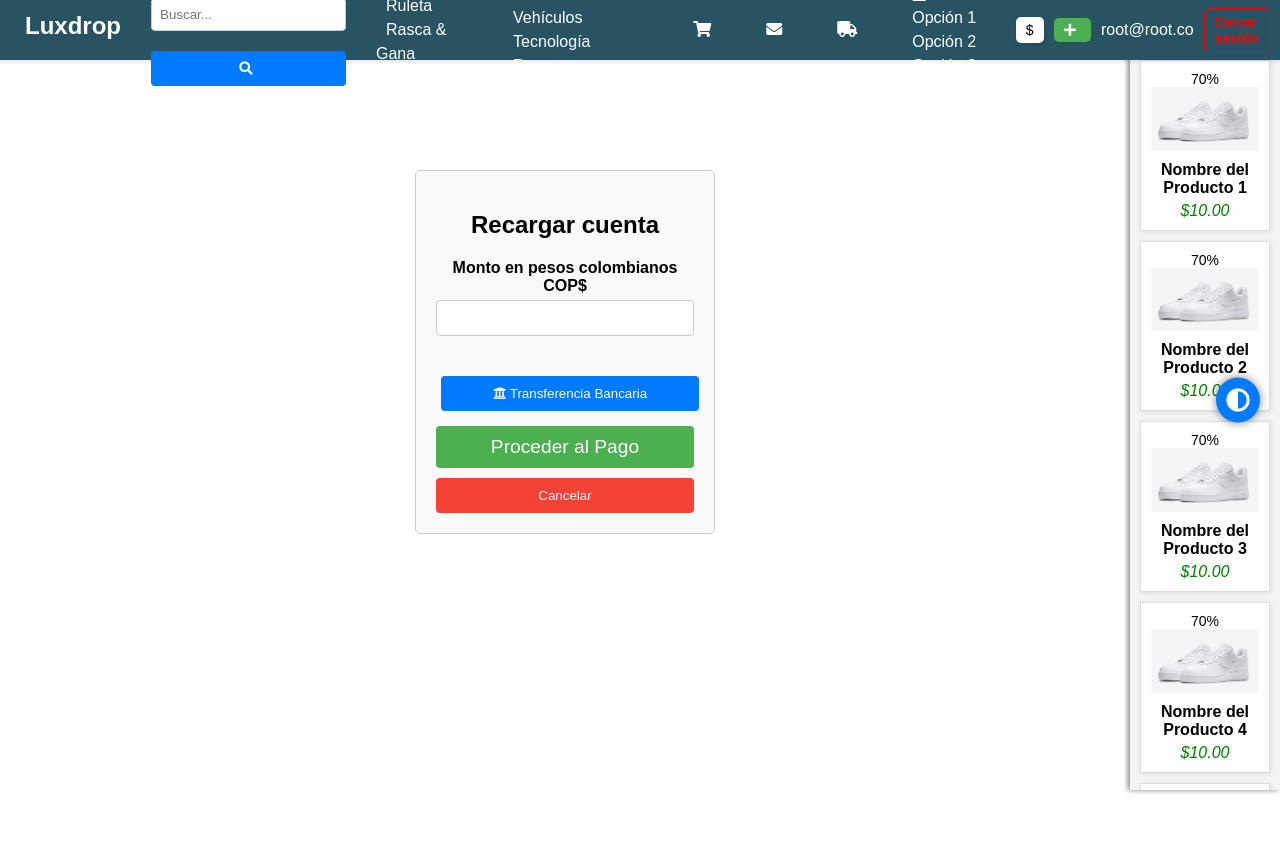
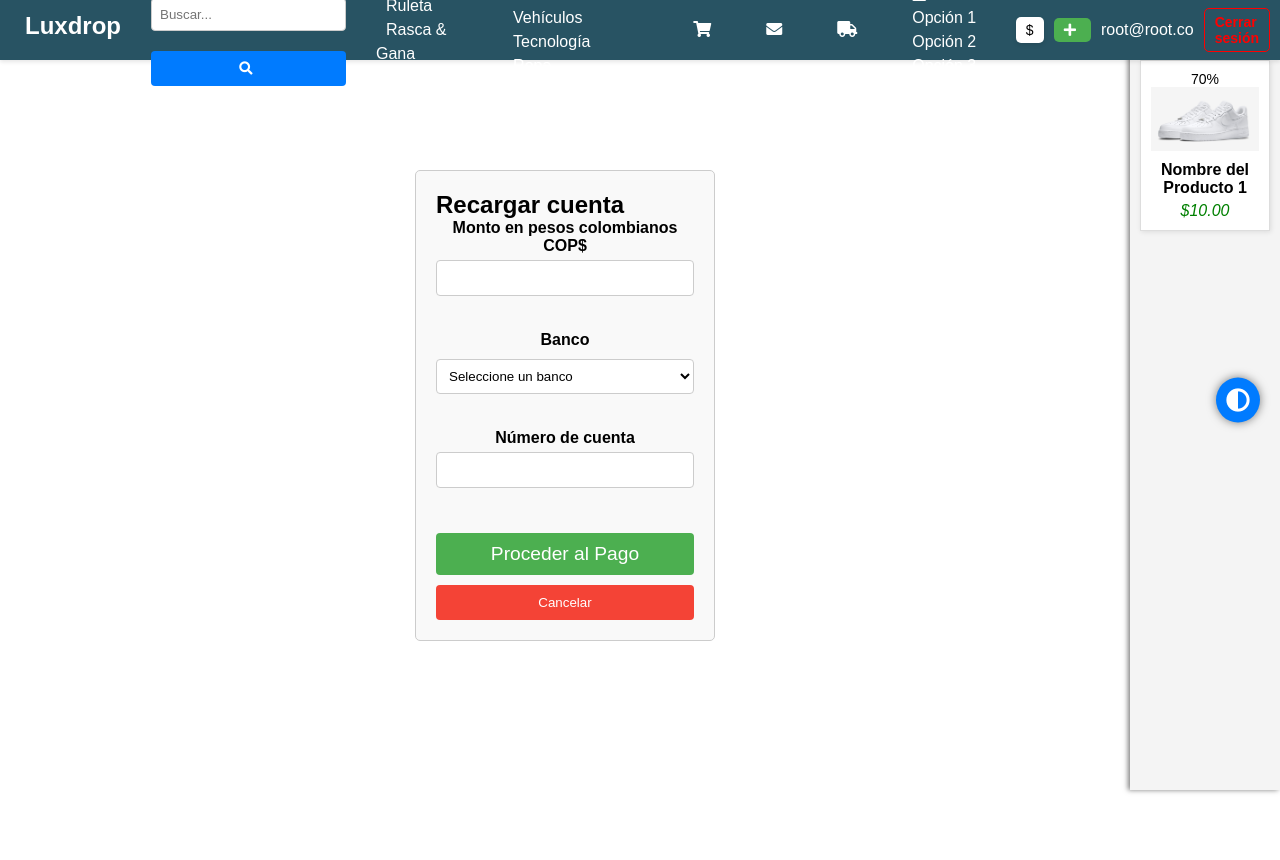
Before and after one commit to Daniel-Arboleda/Online-Store, a Django app: page /bank_form/ in a window 1280 px wide. Run offline with Django 5.2, Linux system fonts and the light colour scheme; a user stored in the database is signed in.

Commit message:
FRONTEND se implementan la homologación de los campos para que los formularios bank_form.html y transfer_form.html se puedan comunicar ---- BACKEND se crea la lógica en el views.py en las definiciones de los formularios para que se autocompleten los campos referenciados

```diff
--- a/Airdrop/Lucky/models.py
+++ b/Airdrop/Lucky/models.py
@@ -67,12 +67,6 @@ class CustomUser(AbstractBaseUser, PermissionsMixin):
 
     def __str__(self):
         return self.email
-
-
-
-
-
-
 
 
 
--- a/Airdrop/Lucky/views.py
+++ b/Airdrop/Lucky/views.py
@@ -5,6 +5,7 @@ from django.contrib.auth import login, authenticate
 from django.contrib import messages
 from django.http import JsonResponse, HttpResponse
 from django.urls import reverse
+from django.utils.dateformat import DateFormat
 from datetime import date
 from .forms import CreateAccountForm, ProductForm, UserInfoForm, CustomAuthenticationForm, CreateAdminForm, CreateManagerForm, DiscountCodeForm, ValidateCodeForm, TransferFundsForm
 from .models import Product, UserInfo, CustomUser, DiscountCode, Wallet, Transfer
@@ -370,25 +371,29 @@ def wallet(request):
         # Obtener el objeto Wallet del usuario actual basado en su email
         user_email = request.user.email
         user_wallet = Wallet.objects.get(user_email=user_email)
+        wallet = Wallet.objects.get(user=user)
         # Obtener el saldo actual
         saldo_actual = user_wallet.amount
     except Wallet.DoesNotExist:
         saldo_actual = 0  # Manejar caso donde no existe Wallet para el usuario
+        wallet = None
 
     context = {
+        'user': user,
+        'wallet': wallet,
         'saldo_actual': saldo_actual,
     }
     return render(request, 'wallet.html', context)
 
 
-def wallet_view(request):
-    user = request.user
-    wallet = user.wallet  # Accede a la billetera asociada al usuario actual
-    context = {
-        'user': user,
-        'wallet': wallet,
-    }
-    return render(request, 'wallet.html', context)
+# def wallet_view(request):
+#     user = request.user
+#     wallet = user.wallet  # Accede a la billetera asociada al usuario actual
+#     context = {
+#         'user': user,
+#         'wallet': wallet,
+#     }
+#     return render(request, 'wallet.html', context)
 
 
 
@@ -469,26 +474,55 @@ def charge(request):
     return render(request, 'payments/charge_form.html')
 
 
+
+@login_required
+def paypal_form(request):
+    return render(request, 'paypal_form.html')
+
+@login_required
+def credit_form(request):
+    return render(request, 'credit_form.html')
+
+
+
+
+
+@login_required
+def bank_form(request):
+    if request.method == 'POST':
+        amount = request.POST.get('amount')
+        bank = request.POST.get('bank')
+        return HttpResponseRedirect(reverse('transfer_form') + f'?amount={amount}&bank={bank}')
+    return render(request, 'bank_form.html')
+
+
+@login_required
+def local_form(request):
+    return render(request, 'local_form.html')
+
 @login_required
 def transfer(request):
     return render(request, 'transfer.html')
 
 @login_required
 def transfer_form(request):
+    bank = request.GET.get('bank', 'Nequi')
+    amount = request.GET.get('amount', '50.000')
     context = {
         'empresa_nombre': 'LuckyCart S.A.',
         'nit': '900123456-7',
-        'fecha_actual': date.today().isoformat(),  # Formato AAAA-MM-DD
+        'fecha_actual': DateFormat(date.today()).format('Y-m-d'),
         'estado': 'Completado',
         'referencia_de_pedido': '199dan-01arbo-06tan-2024med-05col',
         'referencia_de_transacion': '19920106',
         'numero_de_transaccion_CUS': '6060928',
-        'banco': 'nequi',
-        'valor': '50.000',
-        'moneda': 'cop',
+        'banco': bank,
+        'valor': amount,
         'IP_de_origen': '128.255.255.24'
     }
     return render(request, 'transfer_form.html', context)
+
+
 
 
 # @login_required
@@ -526,22 +560,3 @@ def transfer_funds(request):
         form = TransferFundsForm()
 
     return render(request, 'transfer_funds.html', {'form': form, 'saldo': user_wallet.amount})
-
-
-
-
-@login_required
-def paypal_form(request):
-    return render(request, 'paypal_form.html')
-
-@login_required
-def credit_form(request):
-    return render(request, 'credit_form.html')
-
-@login_required
-def bank_form(request):
-    return render(request, 'bank_form.html')
-
-@login_required
-def local_form(request):
-    return render(request, 'local_form.html')
--- a/Airdrop/templates/bank_form.html
+++ b/Airdrop/templates/bank_form.html
@@ -4,105 +4,70 @@
 <head>
     <meta charset="UTF-8">
     <meta name="viewport" content="width=device-width, initial-scale=1.0">
-    <link rel="shorcut icon" href="{% static 'img/Logo-LuckyCart.png' %}">
-    <!-- Enlace a la librería de iconos Font Awesome -->
+    <link rel="shortcut icon" href="{% static 'img/Logo-LuckyCart.png' %}">
     <link rel="stylesheet" href="https://cdnjs.cloudflare.com/ajax/libs/font-awesome/5.15.4/css/all.min.css">
-    <!-- Enlace al archivo CSS externo -->
     <link rel="stylesheet" href="{% static 'css/style.css' %}">
     <title>Bank Form</title>
-    <!-- Define la variable JavaScript loginURL con la URL de la vista de inicio de sesión -->
     <script>
         const loginURL = "{% url 'login_form' %}";
         const openURL = "{% url 'open_account' %}";
     </script>
-
 </head>
-
 <body>
-
-    <div class="page-wrapper"> <!-- Envuelve sidebar y contenido principal -->
-        <div class="main-content"> <!-- Nuevo contenedor para todo el contenido que no es sidebar -->
-            <!-- Header con menú basado en iconos -->
+    <div class="page-wrapper">
+        <div class="main-content">
             {% include 'header.html' %}
-            <!-- Sección para el formulario de transferencias o recargas de saldo a su cuento, monedero o billetera de los prodructos del carrito -->
             <div class="payment-container">
-                <h2 class="payment-tittle">Recargar cuenta</h2>
-                <form action="procesar_pago.php" method="POST" id="paymentForm">
-                    <div class="accordion">
+                <h2 class="payment-title">Recargar cuenta</h2>
+                <form action="{% url 'transfer_form' %}" method="GET" id="paymentForm">
+                    {% csrf_token %}
                     <div class="form-group">
                         <label for="amount">Monto en pesos colombianos COP$</label>
                         <input type="number" id="amount" name="amount" required>
                     </div>
-                        <div class="accordion-item">
-                            <button type="button" class="accordion-toggle" onclick="toggleAccordion('bankTransferDetails')">
-                                <i class="fas fa-university"></i> Transferencia Bancaria
-                            </button>
-                            <div class="accordion-content" id="bankTransferDetails">
-                                <!-- Campos específicos de transferencia bancaria -->
-                                <input type="text" placeholder="Nombre del banco" name="bankName">
-                                <input type="text" placeholder="Número de cuenta" name="accountNumber">
+                    <div class="form-group">
+                        <label for="bank">Banco</label>
+                        <select id="bank" name="bank" required>
+                            <option value="" disabled selected>Seleccione un banco</option>
+                            <option value="bancolombia">Bancolombia</option>
+                            <option value="davivienda">Davivienda</option>
+                            <option value="bbva">BBVA</option>
+                            <option value="nequi">Nequi</option>
+                            <option value="banco_de_bogota">Banco de Bogotá</option>
+                            <option value="banco_de_occidente">Banco de Occidente</option>
+                            <option value="banco_popular">Banco Popular</option>
+                            <option value="banco_av_villas">Banco AV Villas</option>
+                            <option value="banco_agrario">Banco Agrario</option>
+                            <option value="gnb_sudameris">GNB Sudameris</option>
+                            <option value="itau">Itaú</option>
+                            <option value="scotiabank">Scotiabank</option>
+                            <option value="citibank">Citibank</option>
+                            <option value="daviplata">DaviPlata</option>
+                        </select>
                     </div>
+                    <div class="form-group">
+                        <label for="accountNumber">Número de cuenta</label>
+                        <input type="text" id="accountNumber" name="accountNumber" required>
                     </div>
+                    <button type="submit" id="openModal" class="checkout-btn">Proceder al Pago</button>
+                    <button type="button" class="cancel-btn" onclick="cancelTransaction()">Cancelar</button>
+                </form>
             </div>
-                </form>
-                <!-- Botón para proceder con el pago a través de Paypal-->
-                <button id="openModal" class="checkout-btn">Proceder al Pago</button>
-                <!-- Botón Cancelar para limpiar el formulario o abortar la operación -->
-                <button type="button" class="cancel-btn" onclick="cancelTransaction()">Cancelar</button>
-                <!-- Ventana Modal para la confirmación de redirección a la pasarela de pago -->
-                <div id="myModal" class="modal-transfer">
-                    <!-- Contenido del modal -->
-                    <div class="modal-content-transfer">
-                        <span class="close-transfer">&times;</span>
-                        <i class="fa fa-exclamation-circle-transfer" aria-hidden="true"></i>
-                        <p>¿Está seguro de que desea realizar esta transacción?</p>
-                        <button id="confirmYes" class="modal-transfer-btn" data-url="{% url 'transfer_form' %}">Sí</button>
-                        <button id="confirmNo" class="modal-transfer-btn">No</button>
-                    </div>
-                </div>
-            </div>
-            <!-- División para los productos principales franja vertical derecha-->
             <div class="sidebar-derecha">
                 <div class="producto">
-                    <div class="probabilidad">70%</div> <!-- Aquí va el porcentaje de probabilidad -->
+                    <div class="probabilidad">70%</div>
                     <img src="{% static 'img/nike-air-force-one-white.jpg' %}" alt="Producto 1">
                     <p class="nombre">Nombre del Producto 1</p>
                     <p class="precio">$10.00</p>
                 </div>
-                <div class="producto">
-                    <div class="probabilidad">70%</div> <!-- Aquí va el porcentaje de probabilidad -->
-                    <img src="{% static 'img/nike-air-force-one-white.jpg' %}" alt="Producto 1">
-                    <p class="nombre">Nombre del Producto 2</p>
-                    <p class="precio">$10.00</p>
             </div>
-                <div class="producto">
-                    <div class="probabilidad">70%</div> <!-- Aquí va el porcentaje de probabilidad -->
-                    <img src="{% static 'img/nike-air-force-one-white.jpg' %}" alt="Producto 1">
-                    <p class="nombre">Nombre del Producto 3</p>
-                    <p class="precio">$10.00</p>
-                </div>
-                <div class="producto">
-                    <div class="probabilidad">70%</div> <!-- Aquí va el porcentaje de probabilidad -->
-                    <img src="{% static 'img/nike-air-force-one-white.jpg' %}" alt="Producto 1">
-                    <p class="nombre">Nombre del Producto 4</p>
-                    <p class="precio">$10.00</p>
-                </div>
-                <div class="producto">
-                    <div class="probabilidad">70%</div> <!-- Aquí va el porcentaje de probabilidad -->
-                    <img src="{% static 'img/nike-air-force-one-white.jpg' %}" alt="Producto 1">
-                    <p class="nombre">Nombre del Producto 5</p>
-                    <p class="precio">$10.00</p>
+            <div class="floating-button" id="theme-toggle">
+                <i class="fas fa-adjust"></i>
             </div>
         </div>
-        <!-- Botón flotante para cambiar el color del tema-->
-        <div class="floating-button" id="theme-toggle">
-            <i class="fas fa-adjust"></i> <!-- Icono de cambio de tema -->
     </div>
-
-        <!-- Scripts -->
-        <script src="{% static '../static/js/toggleVisibility.js' %}"></script>
-        <script src="{% static '../static/js/transfer.js' %}"></script>
-        <script src="{% static '../static/js/modal-transfer.js' %}"></script>
-
+    <script src="{% static 'js/toggleVisibility.js' %}"></script>
+    <script src="{% static 'js/transfer.js' %}"></script>
+    <script src="{% static 'js/modal-transfer.js' %}"></script>
 </body>
 </html>
--- a/Airdrop/templates/login_form.html
+++ b/Airdrop/templates/login_form.html
@@ -4,10 +4,10 @@
 <head>
     <meta charset="UTF-8">
     <meta name="viewport" content="width=device-width, initial-scale=1.0">
-    <title>Luxdrop</title>
     <link rel="shortcut icon" href="{% static '../static/img/Logo-LuckyCart.png' %}">
     <link rel="stylesheet" href="{% static 'css/style.css' %}">
     <link rel="stylesheet" href="https://cdnjs.cloudflare.com/ajax/libs/font-awesome/5.15.4/css/all.min.css">
+    <title>Login</title>
     <script>
         const openURL = "{% url 'open_account' %}";
     </script>
--- a/Airdrop/templates/open_account.html
+++ b/Airdrop/templates/open_account.html
@@ -4,12 +4,12 @@
 <head>
     <meta charset="UTF-8">
     <meta name="viewport" content="width=device-width, initial-scale=1.0">
-    <title>Luxdrop</title>
     <link rel="shorcut icon" href="{% static '../static/img/Logo-LuckyCart.png' %}">
     <!-- Enlace al archivo CSS externo -->
     <link rel="stylesheet" href="{% static '../static/css/style.css' %}">
     <!-- Enlace a la librería de iconos Font Awesome -->
     <link rel="stylesheet" href="https://cdnjs.cloudflare.com/ajax/libs/font-awesome/5.15.4/css/all.min.css">
+    <title>Crear Cuenta</title>
 </head>
 
 <body>
--- a/Airdrop/templates/wallet.html
+++ b/Airdrop/templates/wallet.html
@@ -56,10 +56,11 @@
             <section class="amount-section" id="saldo">
                 <h2>Saldo Actual</h2>
                 <p>{{ user.email }}</p> <!-- Muestra el correo electrónico del usuario -->
+                <p class="saldo-amount">Moneda: {{ wallet.currency }}</p>
                 <!-- Mostrar el saldo actual desde el contexto -->
                 <p class="saldo-amount">${{ saldo_actual }}</p>
                 <!-- Mostrar el saldo actual desde el contexto -->
-                <p class="saldo-amount">${{ wallet.amount }}</p> <!-- Accede al saldo de la billetera del usuario -->
+                <p class="saldo-amount">${{ wallet.amount }}</p>
                 <p class="saldo-amount">$1,000</p>
                 <button class="recargarSaldoBtn" id="recargarSaldoBtn" onclick="recargarSaldo()" data-url="{% url 'transfer_funds' %}">Recargar Saldo</button>
             </section>
```
Also changed, not shown: Airdrop/templates/transfer_form.html (+13 -25 lines), Airdrop/LuckyCart.db. Lines whose indentation alone changed are shown as unchanged.
